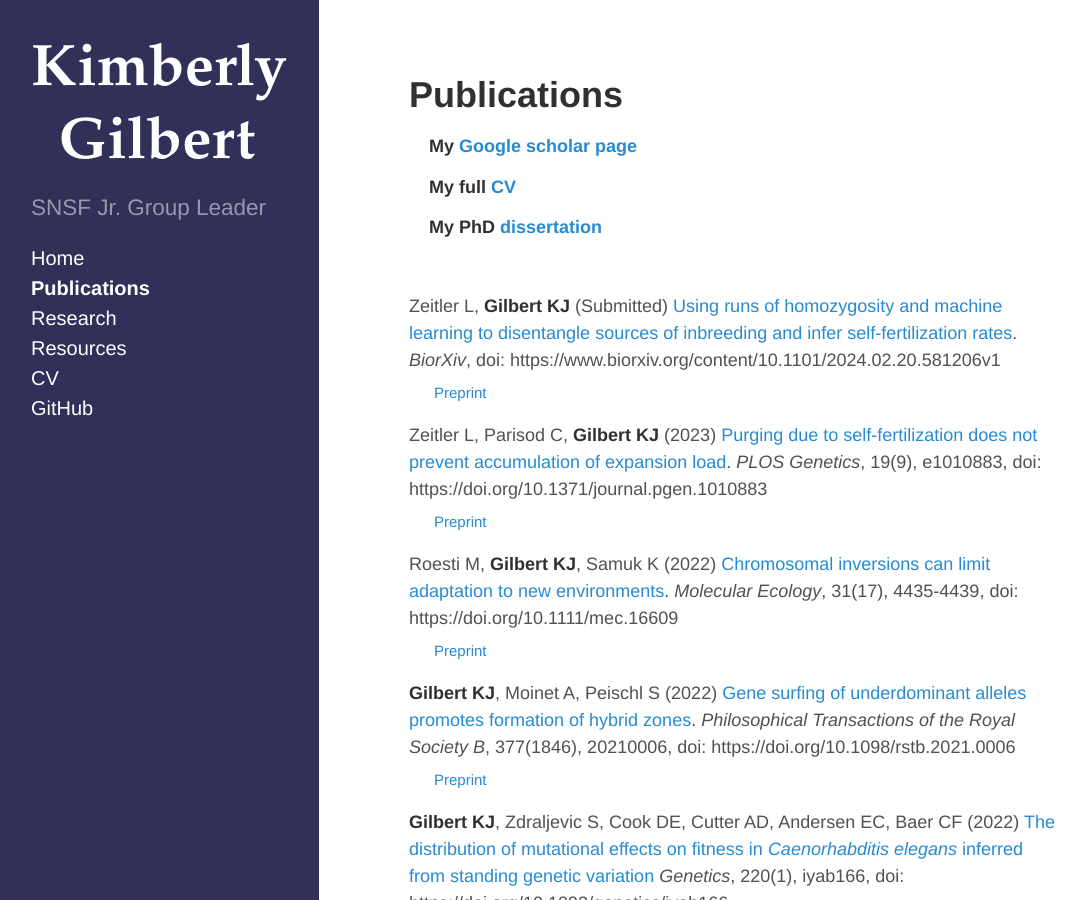
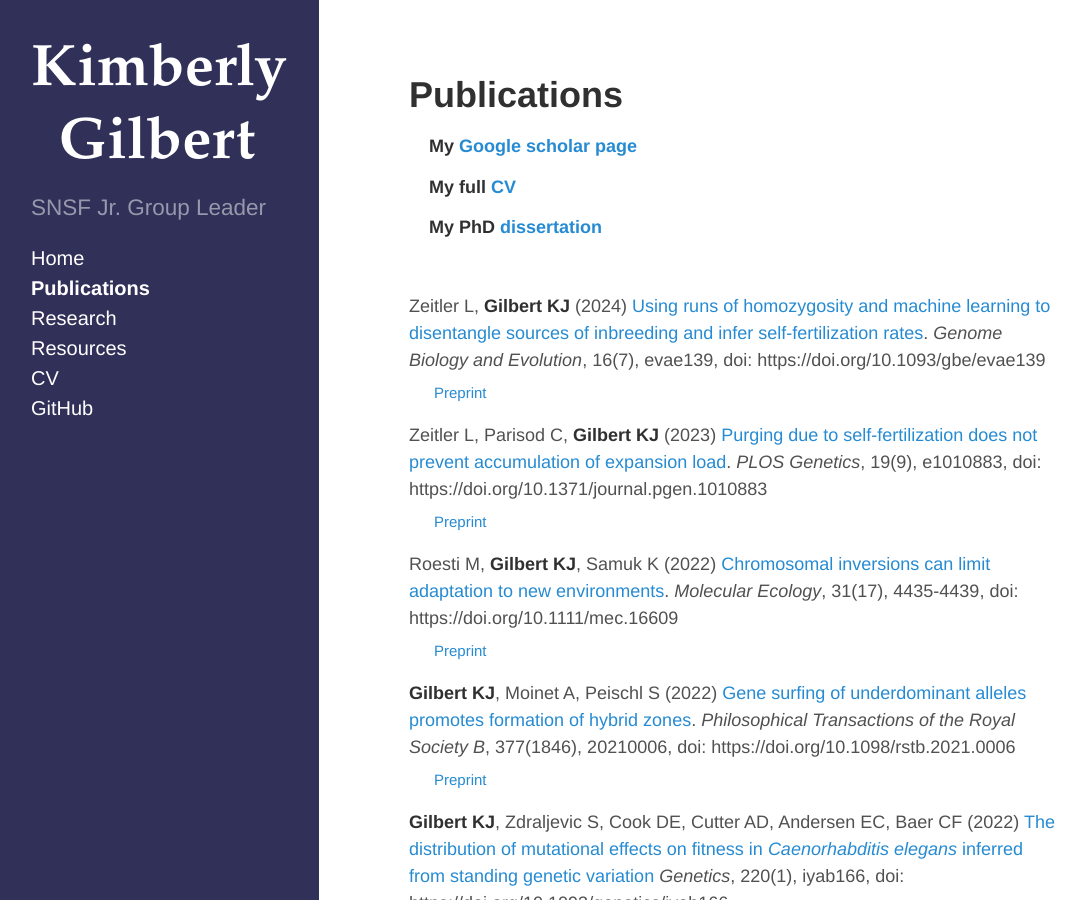
Before and after one commit to kjgilbert/kjgilbert.github.io, a Jekyll site: the page built from publications.md, in a window 1280 px wide and 900 px high. Shown: the whole window, without its empty margins (5-1091 px from the left). Built offline with Jekyll 4.4.1, drawn with Linux system fonts in a browser that asks for light colours; Markdown is read by kramdown in place of the engine named in the settings.

Commit message:
Update publications.md
add latest pub with Leo

```diff
--- a/publications.md
+++ b/publications.md
@@ -9,7 +9,7 @@ title: Publications
 
 &nbsp;
 
-Zeitler L, **Gilbert KJ** (Submitted) [Using runs of homozygosity and machine learning to disentangle sources of inbreeding and infer self-fertilization rates](https://www.biorxiv.org/content/10.1101/2024.02.20.581206v1). *BiorXiv*, doi: https://www.biorxiv.org/content/10.1101/2024.02.20.581206v1
+Zeitler L, **Gilbert KJ** (2024) [Using runs of homozygosity and machine learning to disentangle sources of inbreeding and infer self-fertilization rates](https://academic.oup.com/gbe/article/16/7/evae139/7700294). *Genome Biology and Evolution*, 16(7), evae139, doi: https://doi.org/10.1093/gbe/evae139
 &nbsp;&nbsp;&nbsp;&nbsp; <sub>[Preprint]([https://www.biorxiv.org/content/10.1101/2024.02.20.581206v1](https://www.biorxiv.org/content/10.1101/2024.02.20.581206v1))</sub>
 
 Zeitler L, Parisod C, **Gilbert KJ** (2023) [Purging due to self-fertilization does not prevent accumulation of expansion load](https://journals.plos.org/plosgenetics/article?id=10.1371/journal.pgen.1010883). *PLOS Genetics*, 19(9), e1010883, doi: https://doi.org/10.1371/journal.pgen.1010883
```
